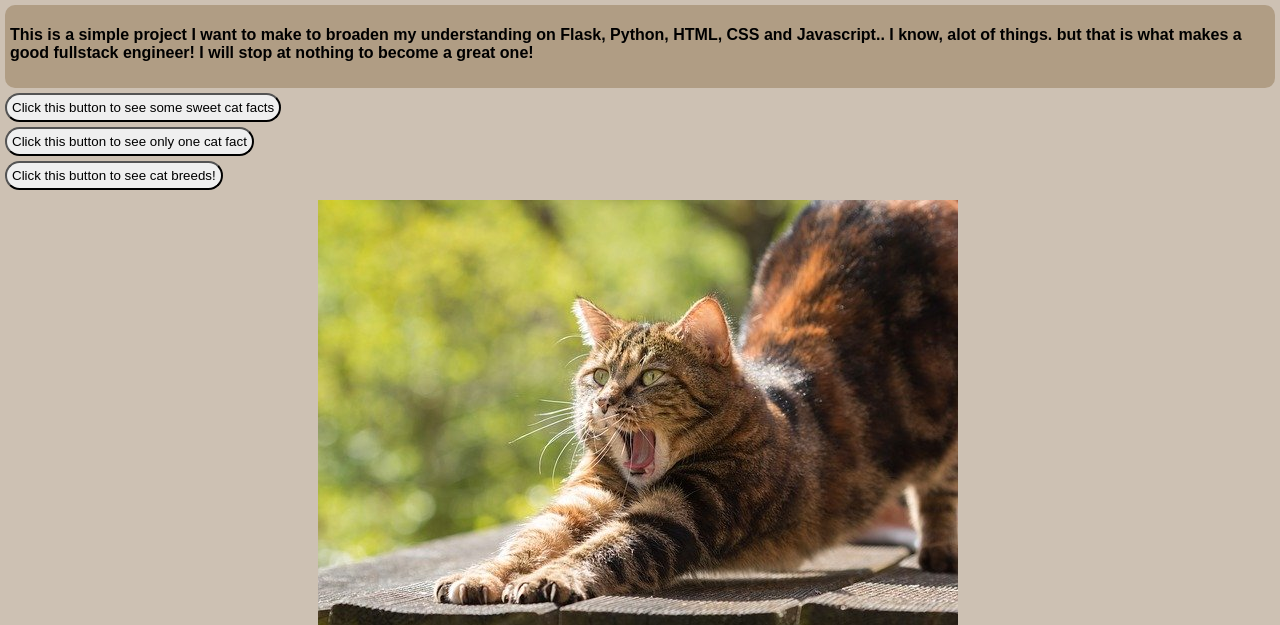
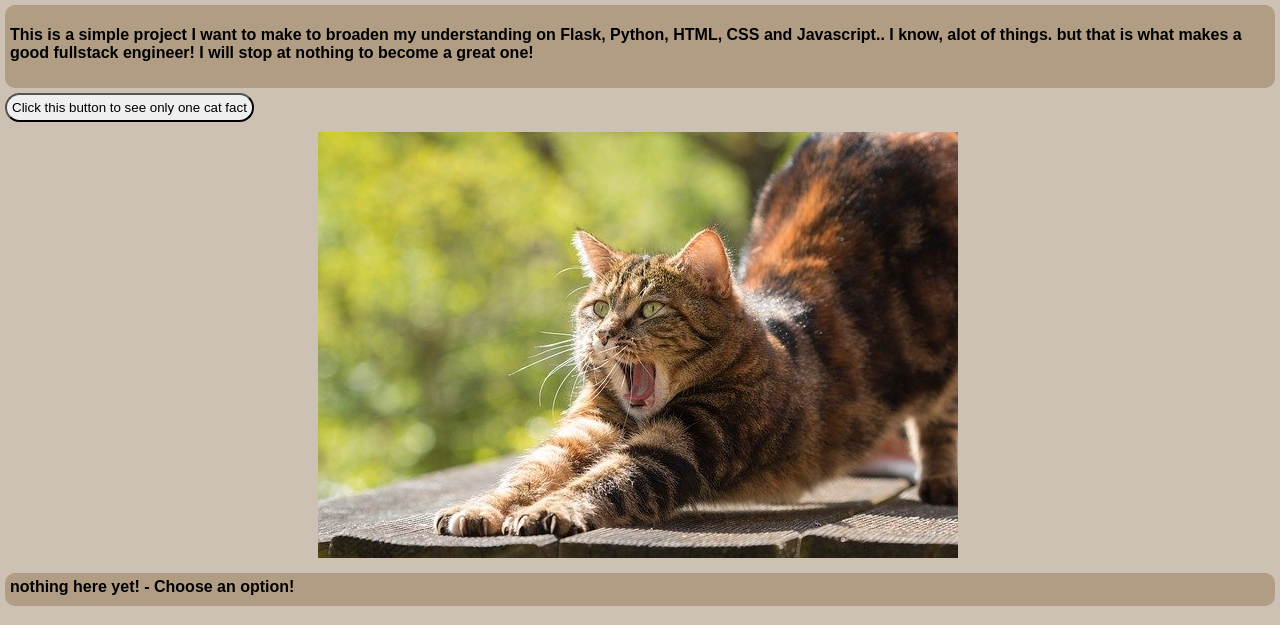
Before and after one commit to CroixChadha/Practice, a Flask app: page / in a window 1280 px wide. Shown: the part 139-764 px from the top of the page. Run offline with Flask 3, Linux system fonts and the light colour scheme.

Commit message:
narrowed the scope of this project. going to be doing some more beginner things later on in other projects. they will stay in this repo tho.

```diff
--- a/Cat-API-Project/templates/index.html
+++ b/Cat-API-Project/templates/index.html
@@ -13,14 +13,8 @@
     <p>This is a simple project I want to make to broaden my understanding on Flask, Python, HTML, CSS and Javascript.. I know, alot of things. but that is what makes a good fullstack engineer! I will stop at nothing to become a great one!</p>
 </div>
 
-<div class="button" style="color: #A69888;">
-    <button id="facts-button" class="facts"> Click this button to see some sweet cat facts</button>
-</div>
 <div class="button" >
     <button id="fact-button" class="fact">Click this button to see only one cat fact</button>
-</div>
-<div class="button">
-    <button id="breed-button" class="breed">Click this button to see cat breeds!</button>
 </div>
 
 <div class="rd-catimage">
```
